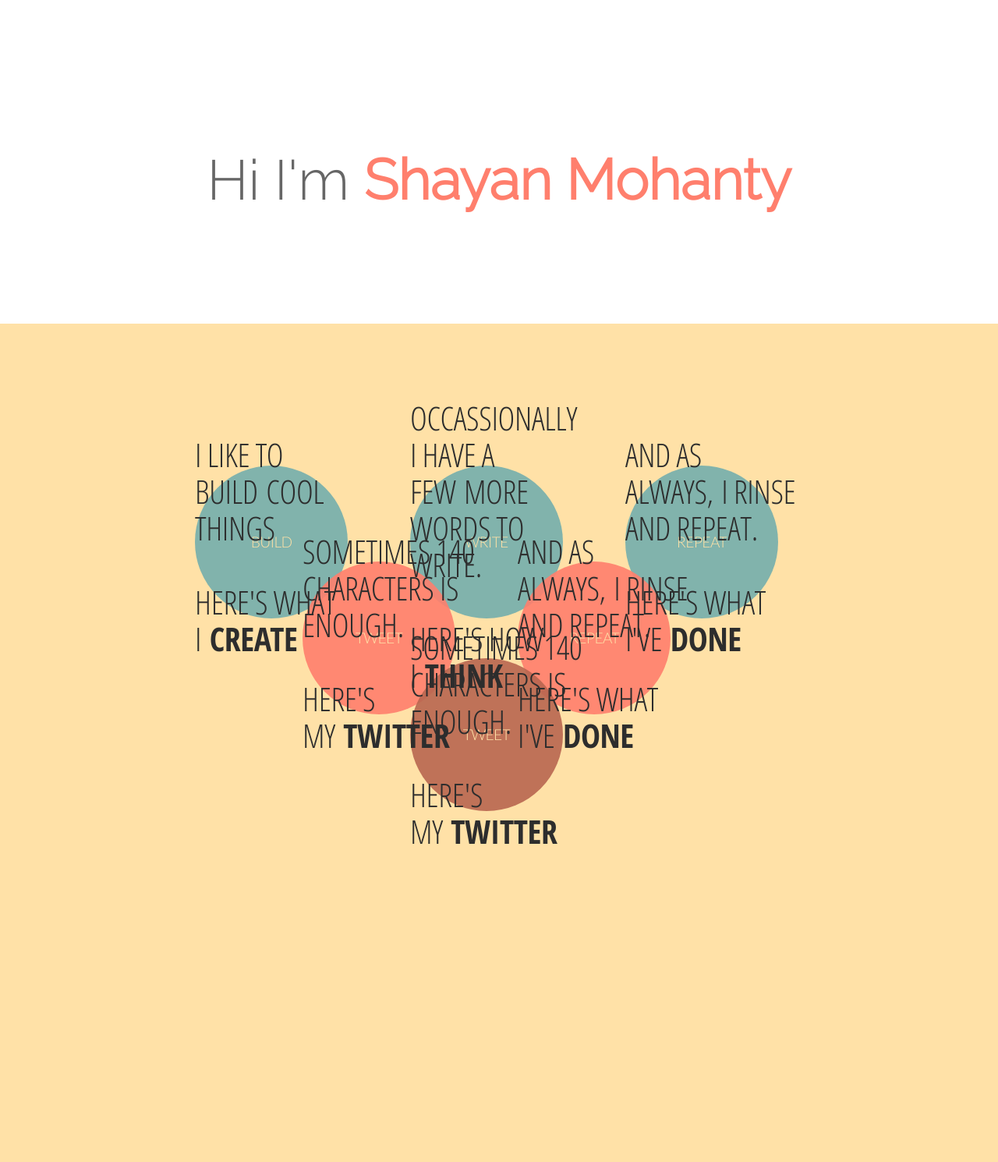
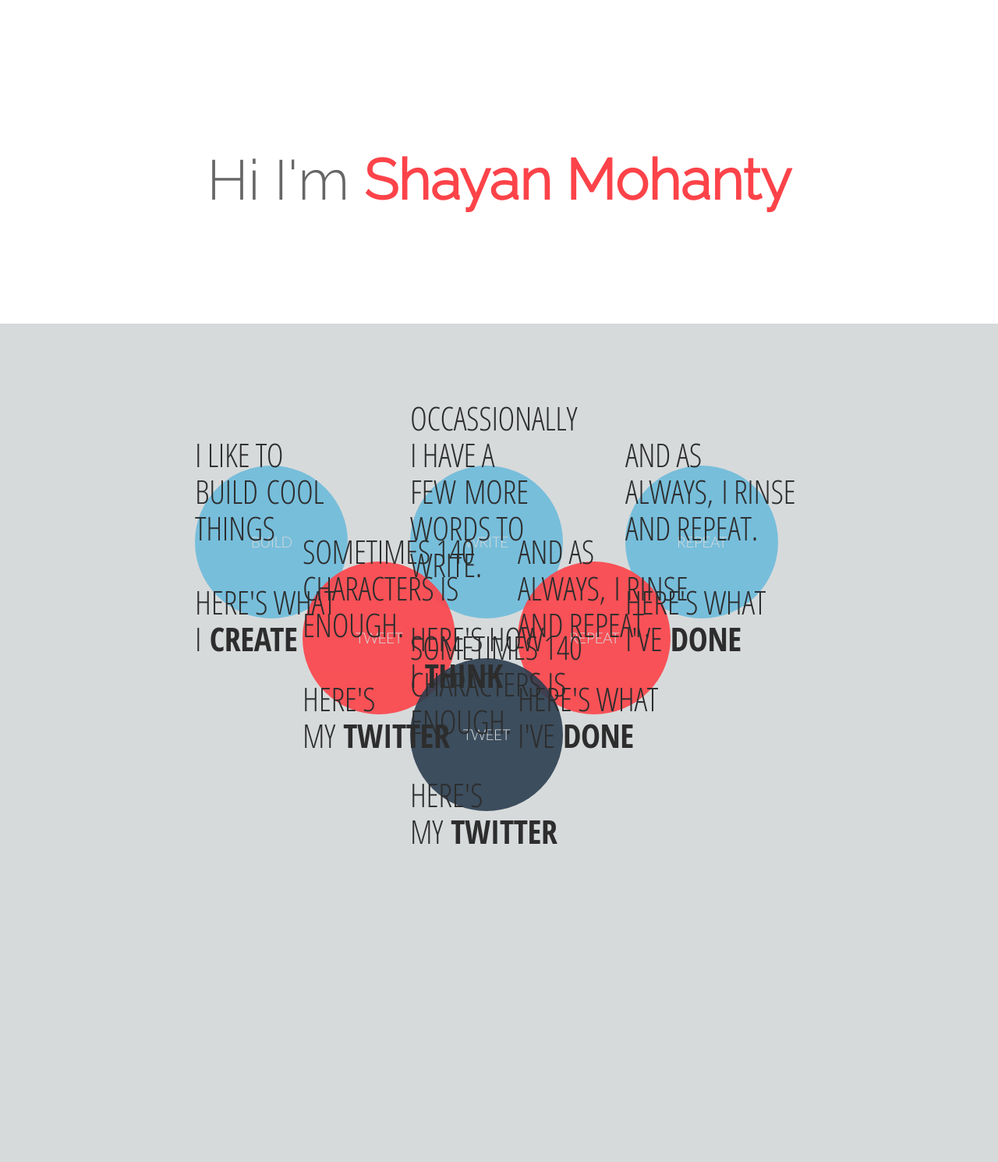
Before and after one commit to shayanjm/shayanmohanty.com, a Node project: template views/index.jade in a window 1280 px wide. Shown: the part 154-1644 px from the top of the page at 78% size. Run offline with Node 20 templates, Linux system fonts and the light colour scheme; the template is opened without the code that fills it, so the values that code supplies are empty; some web fonts are replaced.

Commit message:
Color change

```diff
--- a/public/stylesheets/style.css
+++ b/public/stylesheets/style.css
@@ -367,13 +367,13 @@
     opacity:0.9;
 	}
   .bluebg{
-    background:#74AFAD;
+    background:rgb(109,188,219);
   }
   .redbg{
-  	background:rgb(255,127,109);
+  	background:rgb(252,67,73);
   }
   .brownbg{
-  	background:rgb(185,102,80);
+  	background:rgb(44,62,80);
   }
   .blue{
     color:#74AFAD;
@@ -382,11 +382,11 @@
     color:rgb(255,225,167);
   }
   .red{
-  	color:rgb(255,127,109);
+  	color:rgb(252,67,73);
   }
   #splashwrapper{
     z-index:-2;
-    background:rgb(255,225,167);
+    background:rgb(215,218,219);
   }
   #splashrow{
   	width:100%;
@@ -399,7 +399,7 @@
   }
 
 	#splash a h1 span {
-		color:rgb(255,225,167);
+		color:rgb(215,218,219);
 	}
 
 	#splash a .description {
```
